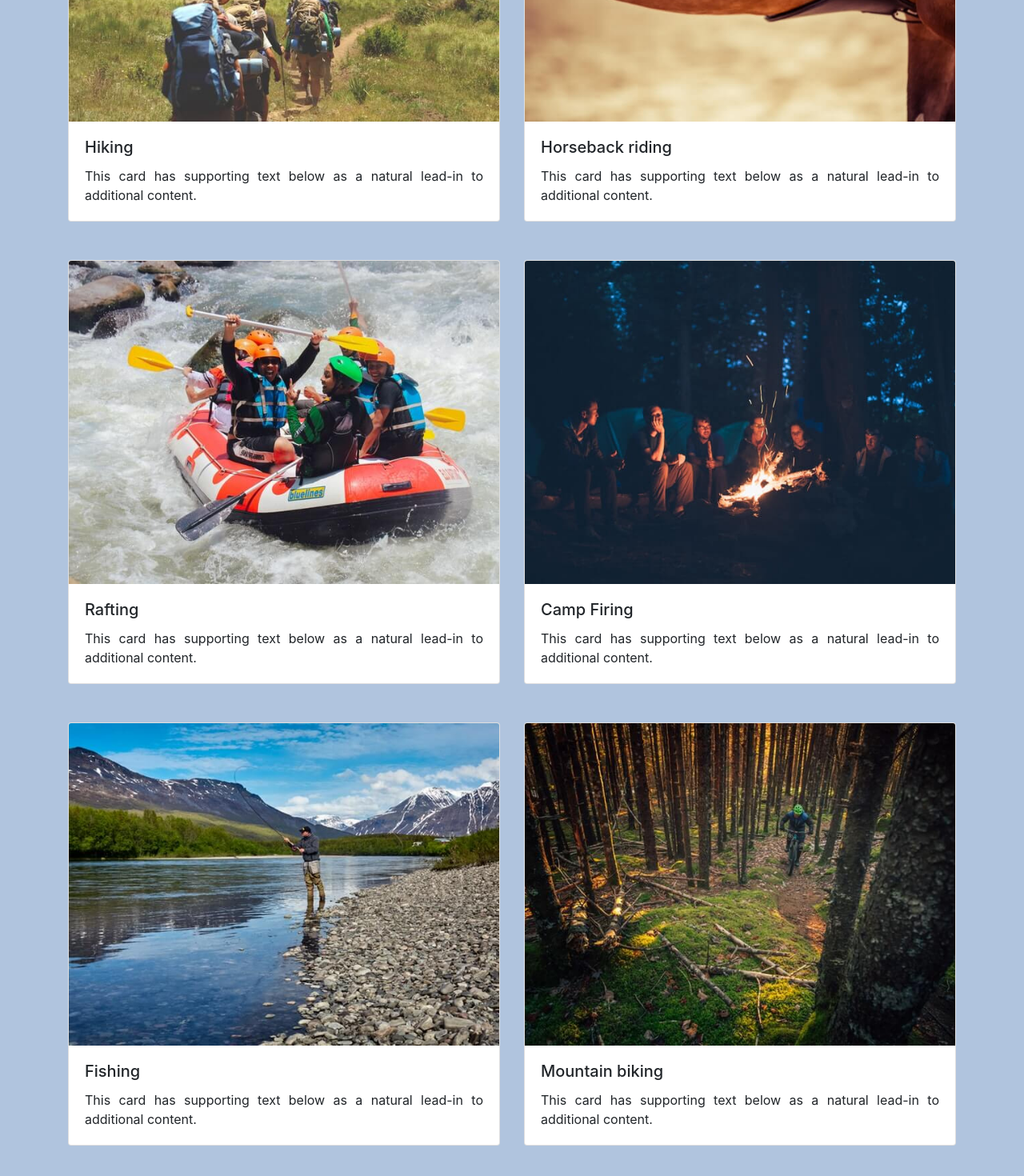
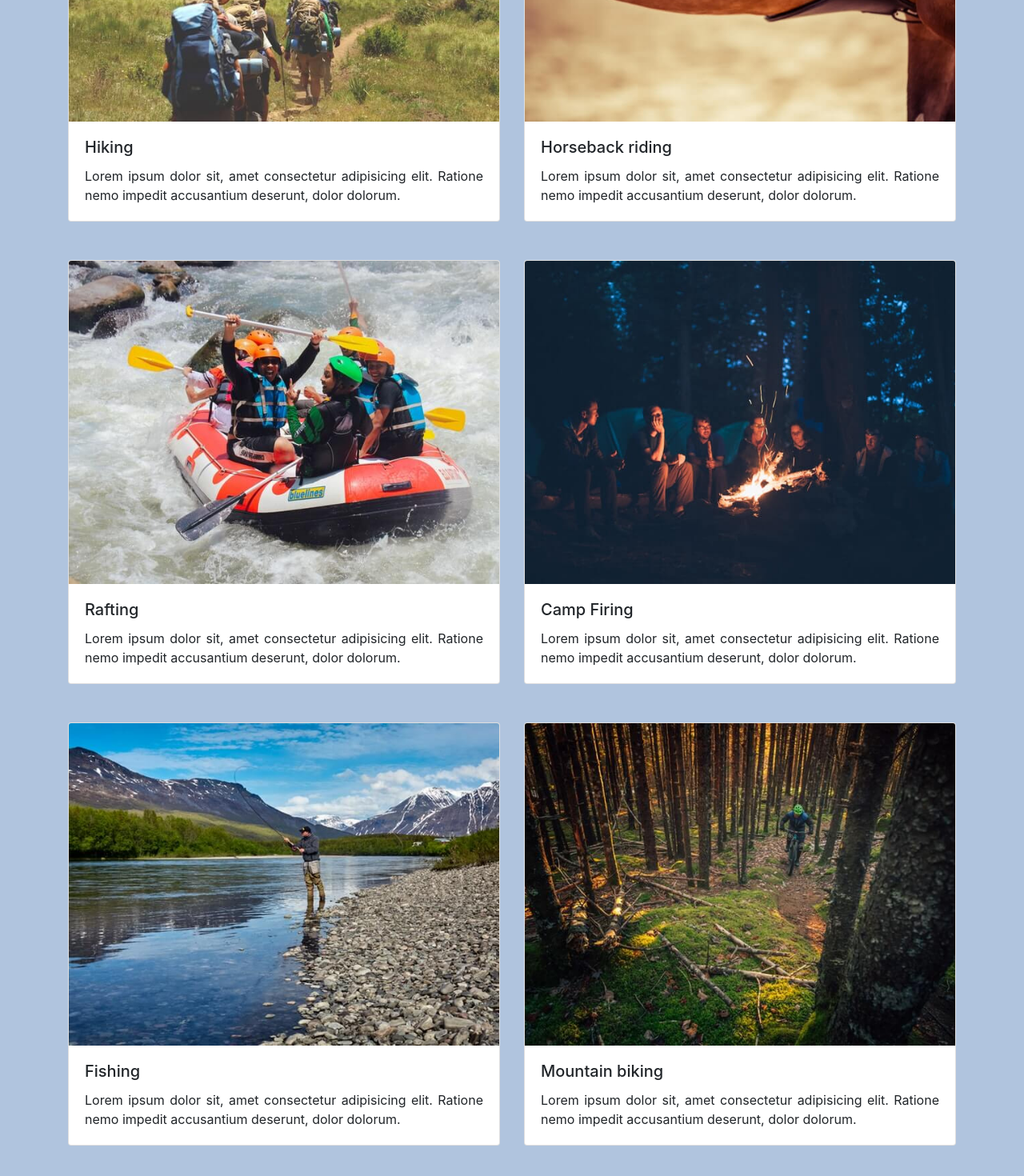
Before and after one commit to milosrancic/reactjs-website, a React (Create React App) app: page /activities in a window 1280 px wide. Shown: the part 388-1858 px from the top of the page at 80% size. Built offline with nearby package versions, Linux system fonts and the light colour scheme.

Commit message:
added placeholder text

```diff
--- a/src/components/activities/Activities.js
+++ b/src/components/activities/Activities.js
@@ -19,14 +19,12 @@ const Activities = () => {
         <ActivityCard
           img={activities2}
           title="Hiking"
-          text="This card has supporting text below as a natural lead-in to additional
-        content."
+          text="Lorem ipsum dolor sit, amet consectetur adipisicing elit. Ratione nemo impedit accusantium deserunt, dolor dolorum."
         />
         <ActivityCard
           img={activities1}
           title="Horseback riding"
-          text="This card has supporting text below as a natural lead-in to additional
-        content."
+          text="Lorem ipsum dolor sit, amet consectetur adipisicing elit. Ratione nemo impedit accusantium deserunt, dolor dolorum."
         />
       </CardDeck>
 
@@ -34,14 +32,12 @@ const Activities = () => {
         <ActivityCard
           img={activities3}
           title="Rafting"
-          text="This card has supporting text below as a natural lead-in to additional
-        content."
+          text="Lorem ipsum dolor sit, amet consectetur adipisicing elit. Ratione nemo impedit accusantium deserunt, dolor dolorum."
         />
         <ActivityCard
           img={activities4}
           title="Camp Firing"
-          text="This card has supporting text below as a natural lead-in to additional
-        content."
+          text="Lorem ipsum dolor sit, amet consectetur adipisicing elit. Ratione nemo impedit accusantium deserunt, dolor dolorum."
         />
       </CardDeck>
 
@@ -49,15 +45,13 @@ const Activities = () => {
         <ActivityCard
           img={activities5}
           title="Fishing"
-          text="This card has supporting text below as a natural lead-in to additional
-        content."
+          text="Lorem ipsum dolor sit, amet consectetur adipisicing elit. Ratione nemo impedit accusantium deserunt, dolor dolorum."
         />
 
         <ActivityCard
           img={activities6}
           title="Mountain biking"
-          text="This card has supporting text below as a natural lead-in to additional
-        content."
+          text="Lorem ipsum dolor sit, amet consectetur adipisicing elit. Ratione nemo impedit accusantium deserunt, dolor dolorum."
         />
       </CardDeck>
     </div>
```
